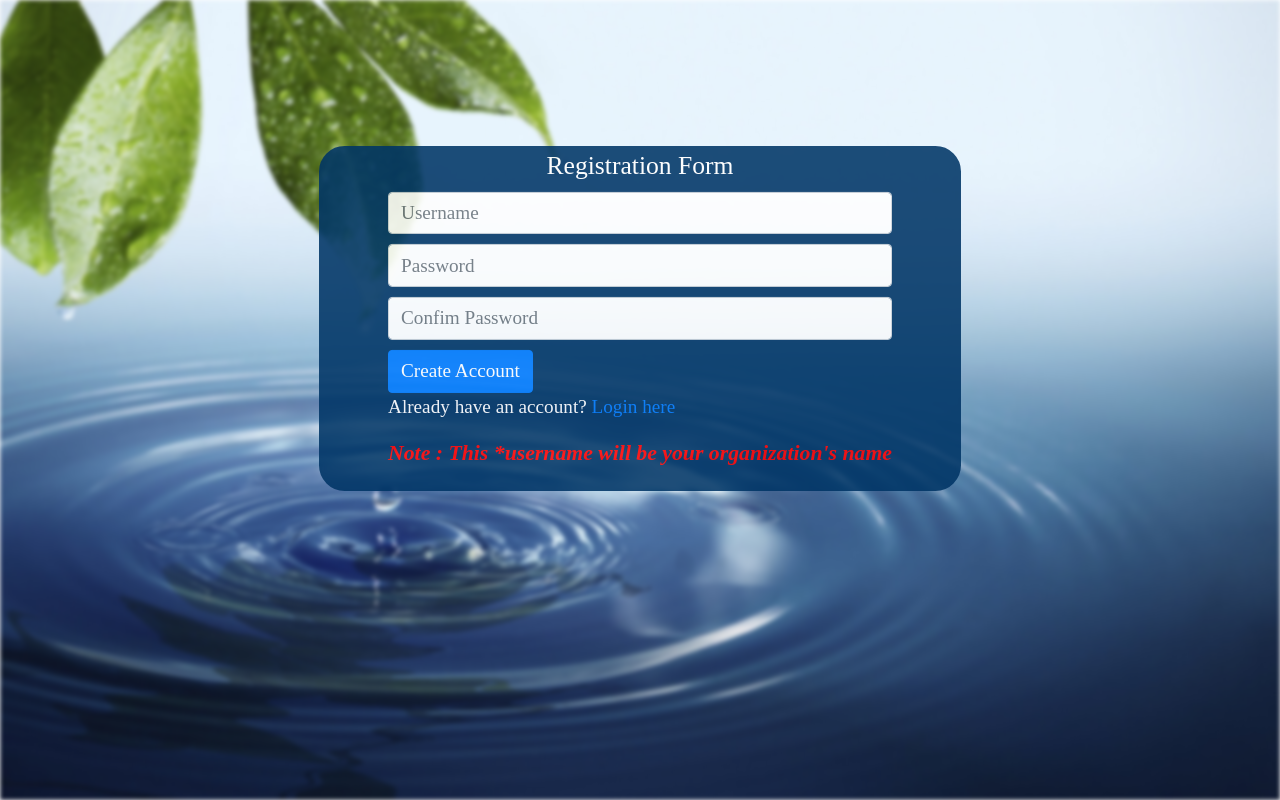
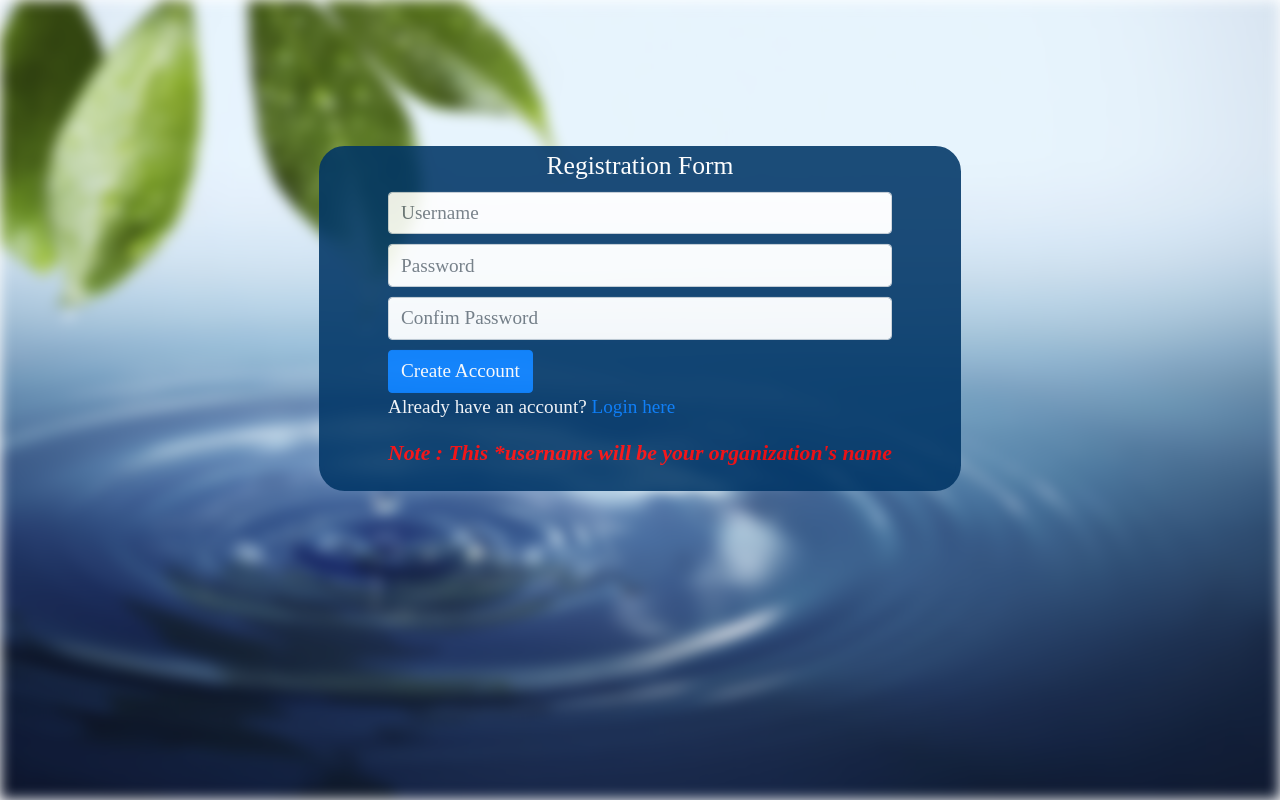
Before and after one commit to Ar42/project350-1, a PHP site: page /Aut_Registration.php in a window 1280 px wide. Run offline with PHP 8.4, Linux system fonts and the light colour scheme; some libraries are stand-ins or nearby versions; some web fonts are replaced.

Commit message:
Update Aut_Registration.php

```diff
--- a/EMSTest-main/Aut_Registration.php
+++ b/EMSTest-main/Aut_Registration.php
@@ -24,7 +24,7 @@ header('location:manage.php');
 		}
 		.image{
 			background-image: url("images/l8.jpg");
-			filter: blur(2px);
+			filter: blur(7px);
 			height: 100%;
 			background-position: center;
   			background-repeat: no-repeat;
```
